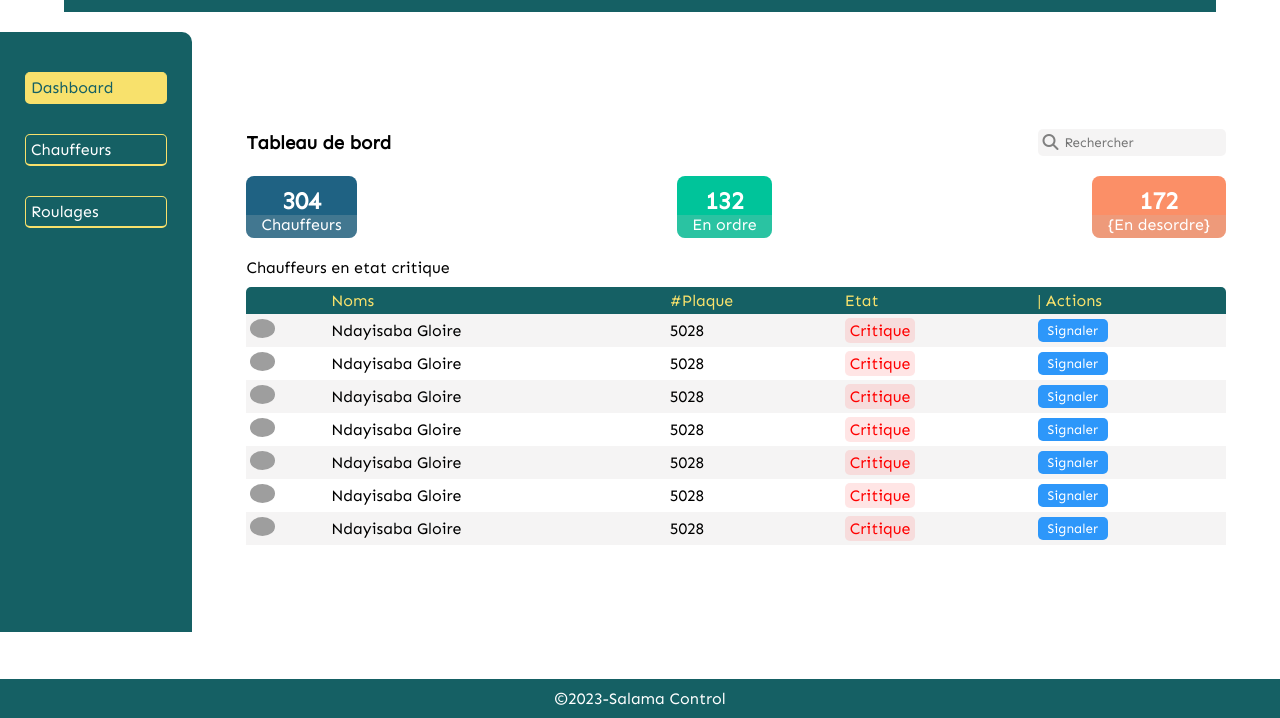
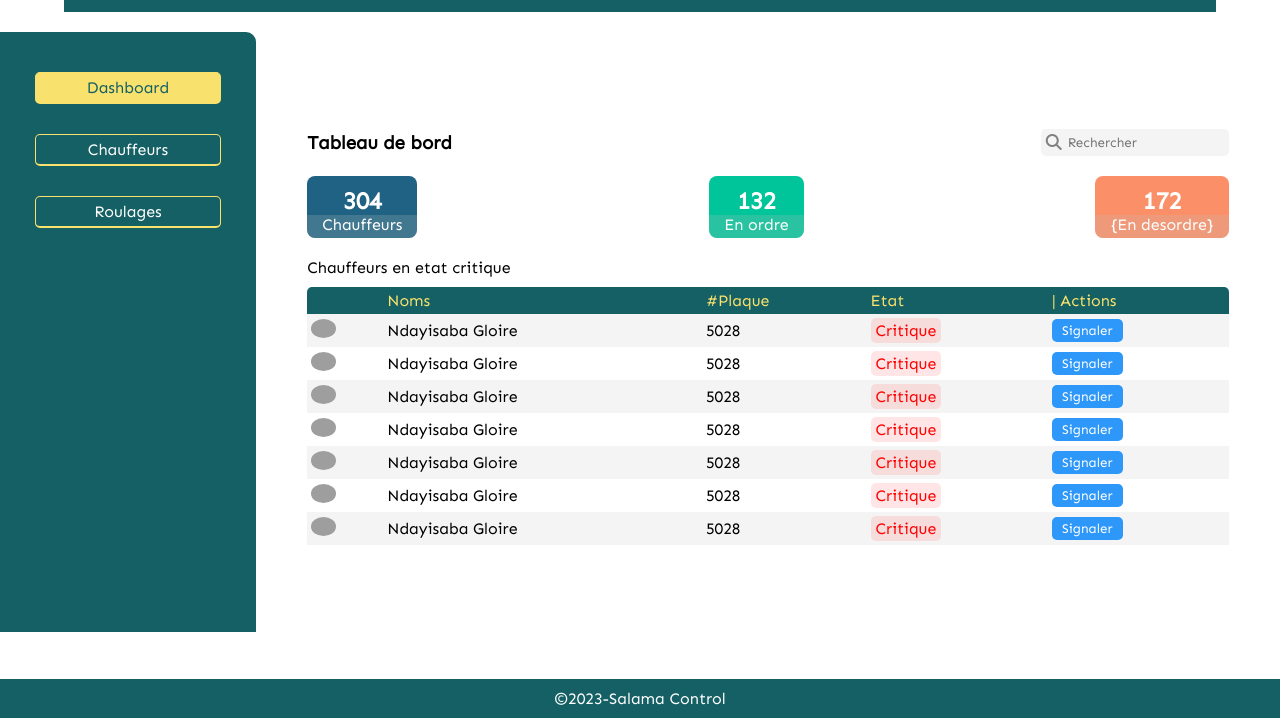
Before and after one commit to carlosgloire/salama-control, a plain HTML site: page index.html in a window 1280 px wide. Shown: the part 82-800 px from the top of the page. Drawn offline with Linux system fonts and the light colour scheme; grey boxes are pictures that could not be loaded.

Commit message:
add this to my repository

```diff
--- a/sass/globals/_template.scss
+++ b/sass/globals/_template.scss
@@ -10,7 +10,7 @@ body{
 }
 section{
     display: grid;
-    grid-template-columns: 15% auto;
+    grid-template-columns: 20% auto;
 }
 .menu{
     background-color: var(--yellow);
@@ -58,9 +58,11 @@ section{
     .nav_links{
         display: grid;
         gap: 30px;
-        padding-left: 25px;
-        padding-right: 25px;
+        padding-left: 35px;
+        padding-right: 35px;
+        text-align: center;
         .active{
+            text-align: center;
             background-color: var(--yellow);
             color: var(--teal_color);
             padding: 5px;
```
Also changed, not shown: css/index.css, 1 other file.
